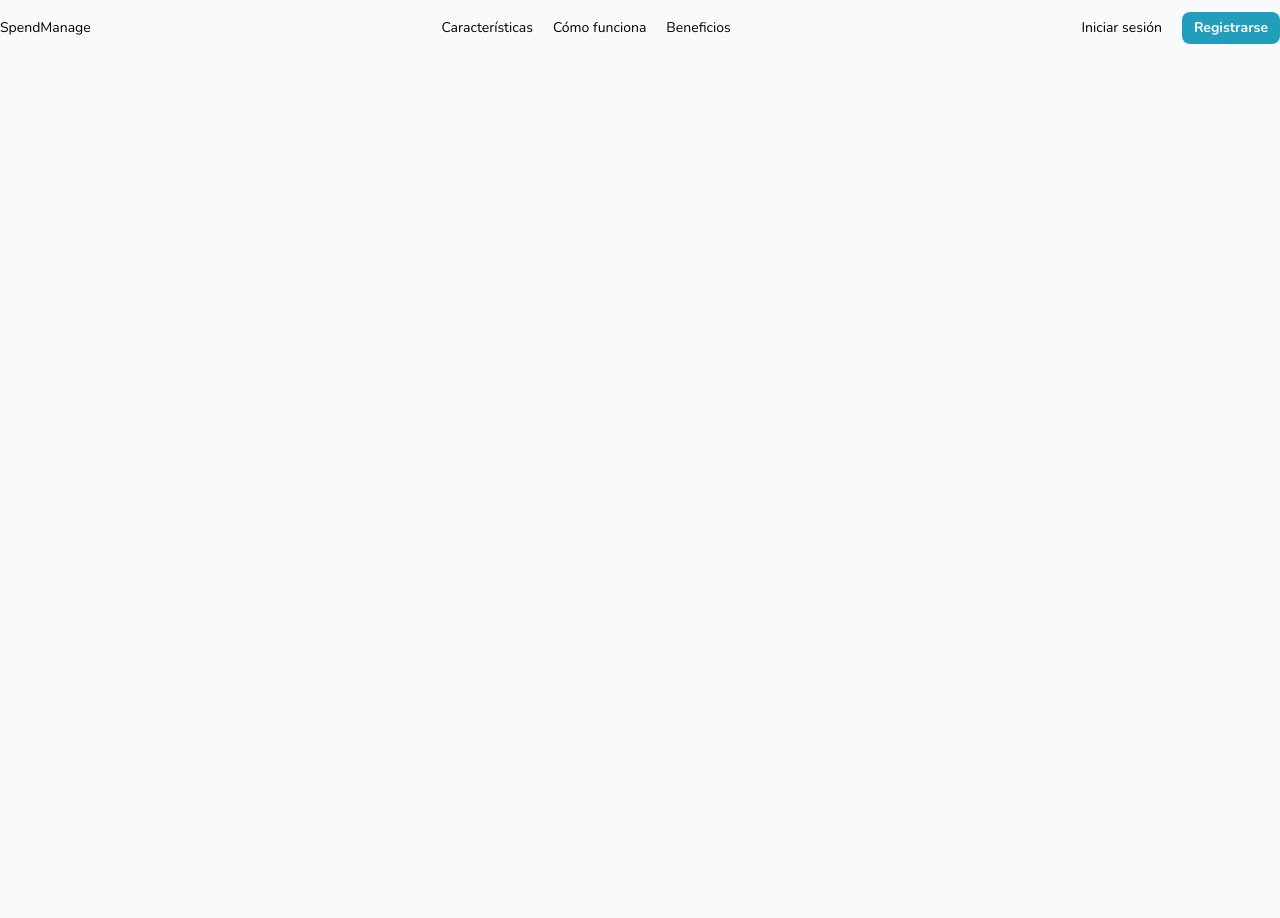
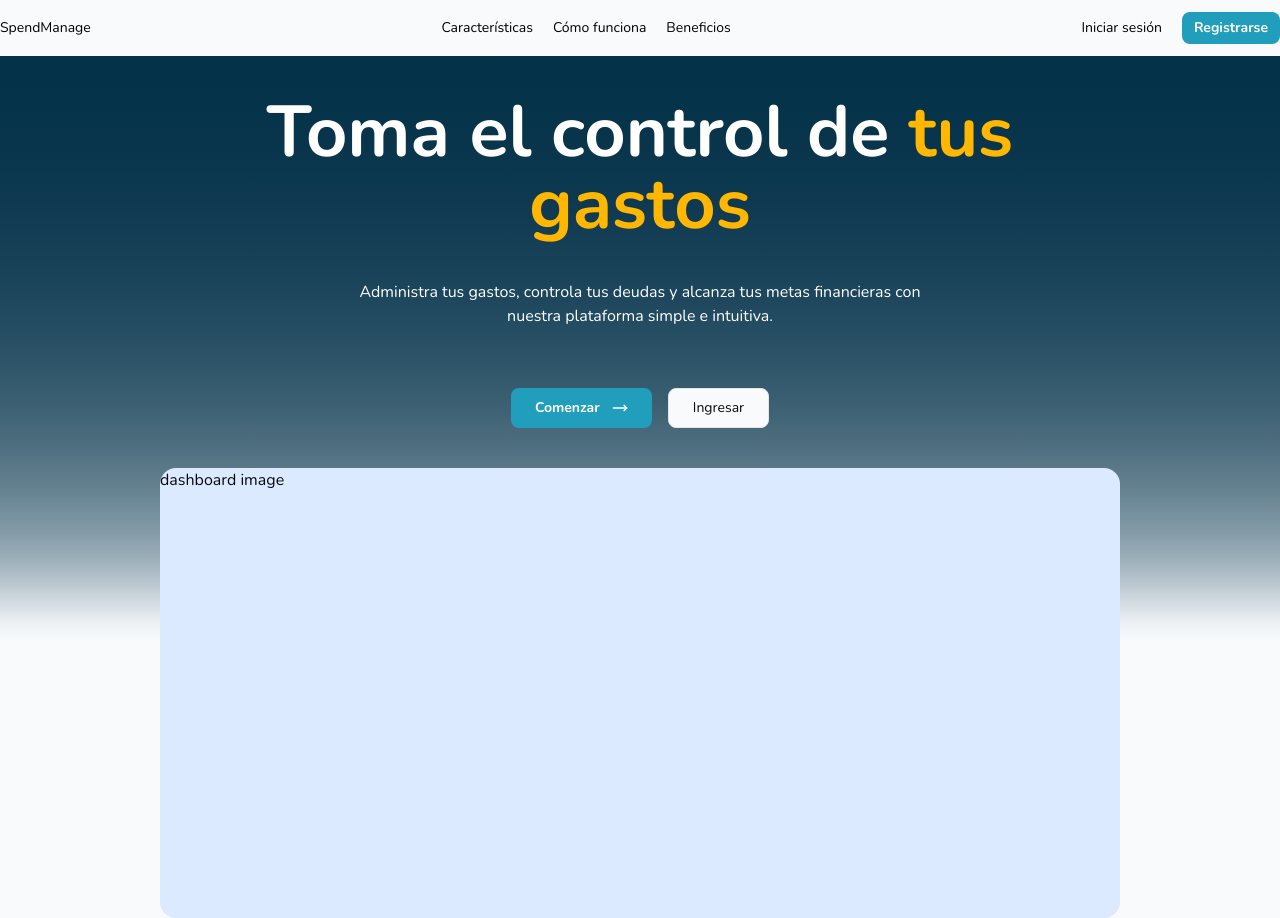
Before and after one commit to JahirMM/SpendManage, a Next.js app: page / in a window 1280 px wide. Before the commit the page ends 800 px from the top, so only its background shows below. Built offline with nearby package versions, Linux system fonts and the light colour scheme.

Commit message:
feat(home): hero terminado

```diff
--- a/src/app/globals.css
+++ b/src/app/globals.css
@@ -3,11 +3,30 @@
 
 :root {
   /* PALETA DE COLORES */
-  --background-page: #F8FAFC;
+  --background-page: #f8fafc;
   --primary: #023048;
-  --secondary: #FFB702;
-  --muted: #6B7280;
-  --action: #229EBD;
+  --secondary: #ffb702;
+  --muted: #6b7280;
+  --action: #229ebd;
+  --background-gradient: linear-gradient(
+    180deg,
+    #023048 0%,
+    #05334a 16.83%,
+    #0e3950 31.44%,
+    #1a445a 44.01%,
+    #2a5166 54.71%,
+    #3d6173 63.73%,
+    #537283 71.23%,
+    #698593 77.4%,
+    #8098a4 82.41%,
+    #97abb5 86.45%,
+    #aebdc6 89.68%,
+    #c3ced5 92.28%,
+    #d5dde3 94.44%,
+    #e5eaee 96.33%,
+    #f1f4f7 98.12%,
+    #f8fafc 100%
+  );
 
   --radius: 0.625rem;
   --background: oklch(1 0 0);
--- a/src/app/page.tsx
+++ b/src/app/page.tsx
@@ -1,9 +1,18 @@
-import Header from "@/src/home/Header";
+import Header from "@/src/home/components/Header";
+import Hero from "@/src/home/components/Hero";
 
 export default function Home() {
   return (
     <>
       <Header />
+      <main className="relative z-50 max-w-5xl px-4 mx-auto xl:max-w-7xl xl:px-0">
+        <Hero />
+      </main>
+      <div
+        className="absolute top-0 w-full h-[80%]"
+        style={{ background: "var(--background-gradient)" }}
+      >
+      </div>
     </>
   );
 }
--- /dev/null
+++ b/src/home/components/Hero.tsx
@@ -0,0 +1,39 @@
+import { Button } from "@/components/ui/button";
+import { MoveRight } from "lucide-react";
+
+function Hero() {
+  return (
+    <div className="flex flex-col items-center gap-10 pt-10">
+      <div className="font-bold text-center text-white text-7xl">
+        <p>
+          Toma el control de <span className="text-secondary">tus</span>
+        </p>
+        <p className="text-secondary">gastos</p>
+      </div>
+      <p className="max-w-xl text-base text-center text-white">
+        Administra tus gastos, controla tus deudas y alcanza tus metas
+        financieras con nuestra plataforma simple e intuitiva.
+      </p>
+      <div className="mt-5 space-x-4">
+        <Button type="button" variant="default" size="lg">
+          <a href="" className="flex items-center gap-3 text-sm">
+            Comenzar
+            <MoveRight className="text-white size-4" />
+          </a>
+        </Button>
+
+        <Button type="button" variant="outline" size="lg" className="shadow-none bg-none">
+          <a href="" className="text-sm">
+            Ingresar
+          </a>
+        </Button>
+      </div>
+
+      <div className="w-[75%] h-[450px] bg-blue-100 rounded-2xl">
+        dashboard image
+      </div>
+    </div>
+  );
+}
+
+export default Hero;
```
Also changed, not shown: src/home/components/Header.tsx (renamed from src/home/Header.tsx).
